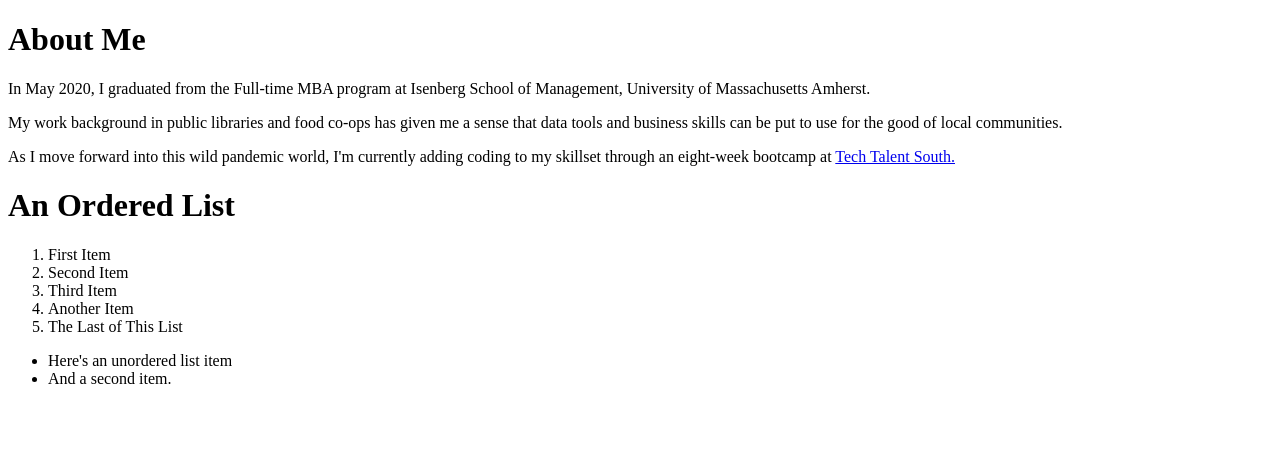
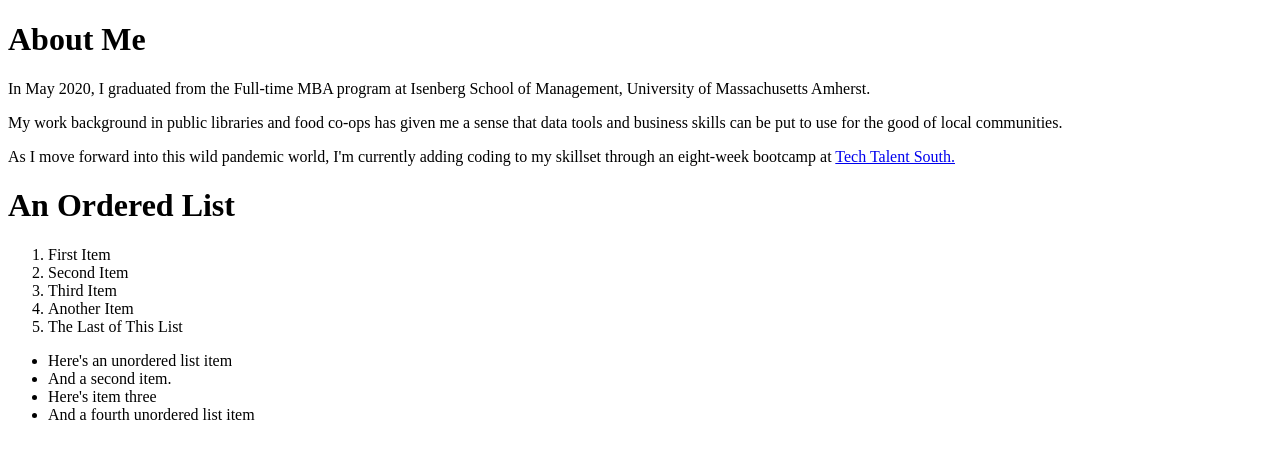
Before and after one commit to pcmaurer/helloWorldHTML2, a plain HTML site: page portfolio.html in a window 1280 px wide. Drawn offline with Linux system fonts and the light colour scheme.

Commit message:
added two more unordered list items to portfolio

```diff
--- a/portfolio.html
+++ b/portfolio.html
@@ -21,6 +21,8 @@
     <ul>
         <li>Here's an unordered list item</li>
         <li>And a second item.</li>
+        <li>Here's item three</li>
+        <li>And a fourth unordered list item</li>
     </ul>
 </body>
 </html>
```
